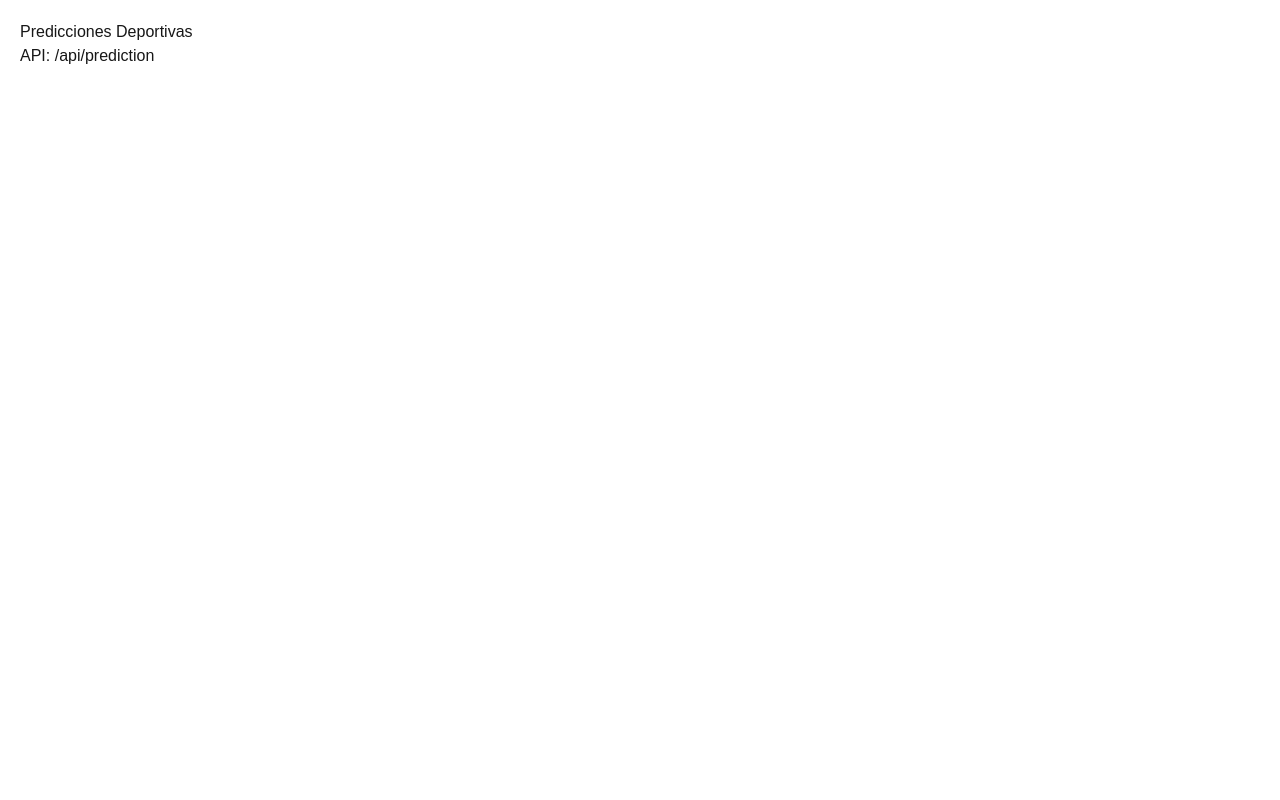
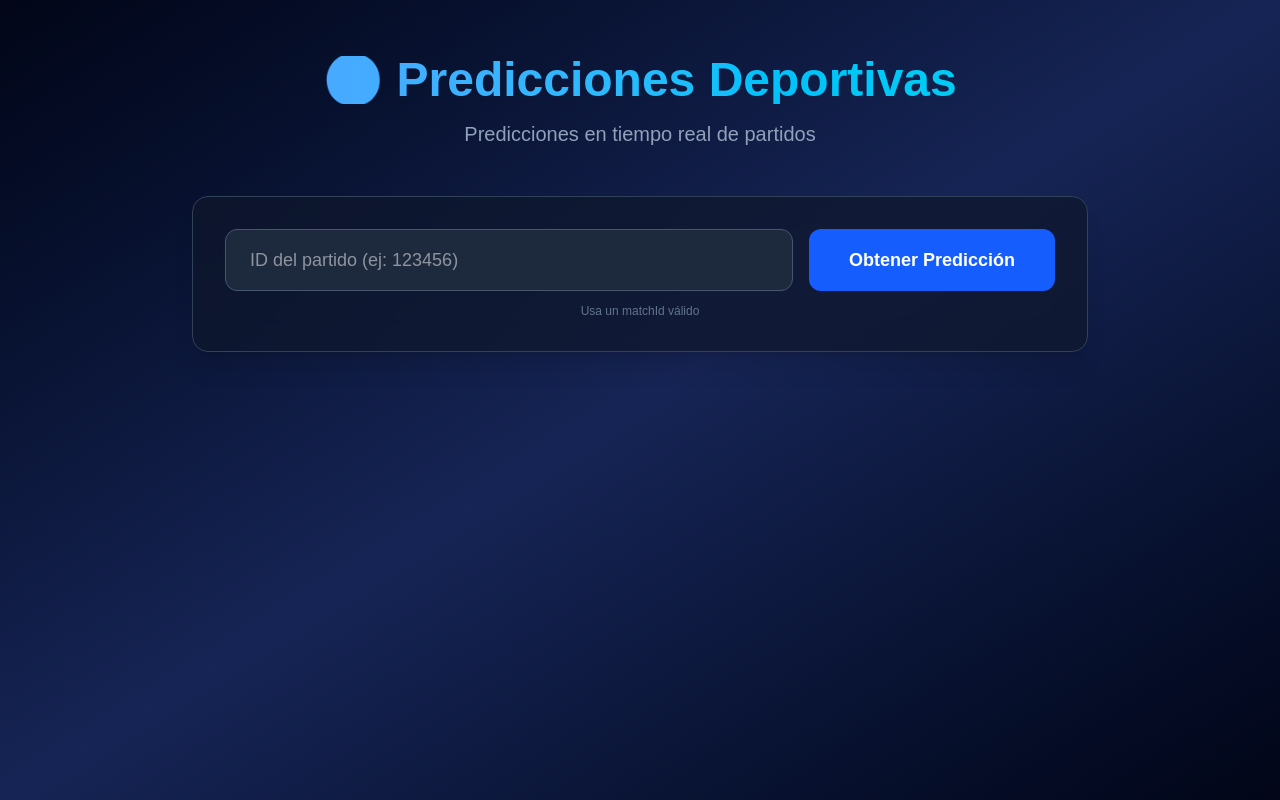
Before and after one commit to camiloven/Pred-app, a Next.js app: page / in a window 1280 px wide. Built offline with nearby package versions, Linux system fonts and the light colour scheme.

Commit message:
fix: homepage con cat

```diff
--- a/app/page.tsx
+++ b/app/page.tsx
@@ -1,3 +1,79 @@
+'use client';
+
+import { useState } from 'react';
+
 export default function Home() {
-  return <main style={{padding:20}}><h1>Predicciones Deportivas</h1><p>API: /api/prediction</p></main>
+  const [matchId, setMatchId] = useState('');
+  const [result, setResult] = useState<any>(null);
+  const [loading, setLoading] = useState(false);
+
+  const fetchPrediction = async () => {
+    if (!matchId) {
+      alert('Ingresa un ID de partido');
+      return;
+    }
+
+    setLoading(true);
+    try {
+      const res = await fetch(`/api/prediction?matchId=${matchId}`);
+      const data = await res.json();
+      setResult(data);
+    } catch (error) {
+      console.error(error);
+      alert('Error al consultar la API');
+    }
+    setLoading(false);
+  };
+
+  return (
+    <main className="min-h-screen bg-gradient-to-br from-slate-950 via-blue-950 to-slate-950 text-white p-6">
+      <div className="max-w-4xl mx-auto">
+        <div className="text-center mb-12 pt-8">
+          <h1 className="text-5xl font-bold mb-4 bg-gradient-to-r from-blue-400 to-cyan-400 bg-clip-text text-transparent">
+            ⚽ Predicciones Deportivas
+          </h1>
+          <p className="text-xl text-slate-400">Predicciones en tiempo real de partidos</p>
+        </div>
+
+        <div className="bg-slate-900/70 backdrop-blur-lg rounded-2xl p-8 border border-slate-700 shadow-xl mb-10">
+          <div className="flex flex-col sm:flex-row gap-4">
+            <input
+              type="text"
+              value={matchId}
+              onChange={(e) => setMatchId(e.target.value)}
+              placeholder="ID del partido (ej: 123456)"
+              className="flex-1 bg-slate-800 border border-slate-600 rounded-xl px-6 py-4 text-lg focus:outline-none focus:border-blue-500 transition-colors"
+            />
+            <button
+              onClick={fetchPrediction}
+              disabled={loading}
+              className="bg-blue-600 hover:bg-blue-500 disabled:bg-slate-700 px-10 py-4 rounded-xl font-semibold text-lg transition-all active:scale-95"
+            >
+              {loading ? 'Consultando...' : 'Obtener Predicción'}
+            </button>
+          </div>
+          <p className="text-xs text-slate-500 mt-3 text-center">
+            Usa un matchId válido
+          </p>
+        </div>
+
+        {result && (
+          <div className="bg-slate-900/70 backdrop-blur-lg rounded-2xl p-8 border border-slate-700">
+            {result.ok && result.data ? (
+              <div>
+                <h2 className="text-2xl font-semibold mb-6 flex items-center gap-3">
+                  📊 Resultado
+                </h2>
+                <pre className="bg-black/50 p-4 rounded-xl text-sm overflow-auto max-h-96">
+                  {JSON.stringify(result.data, null, 2)}
+                </pre>
+              </div>
+            ) : (
+              <p className="text-red-400 text-center py-8">No se pudo obtener la información</p>
+            )}
+          </div>
+        )}
+      </div>
+    </main>
+  );
 }
```
